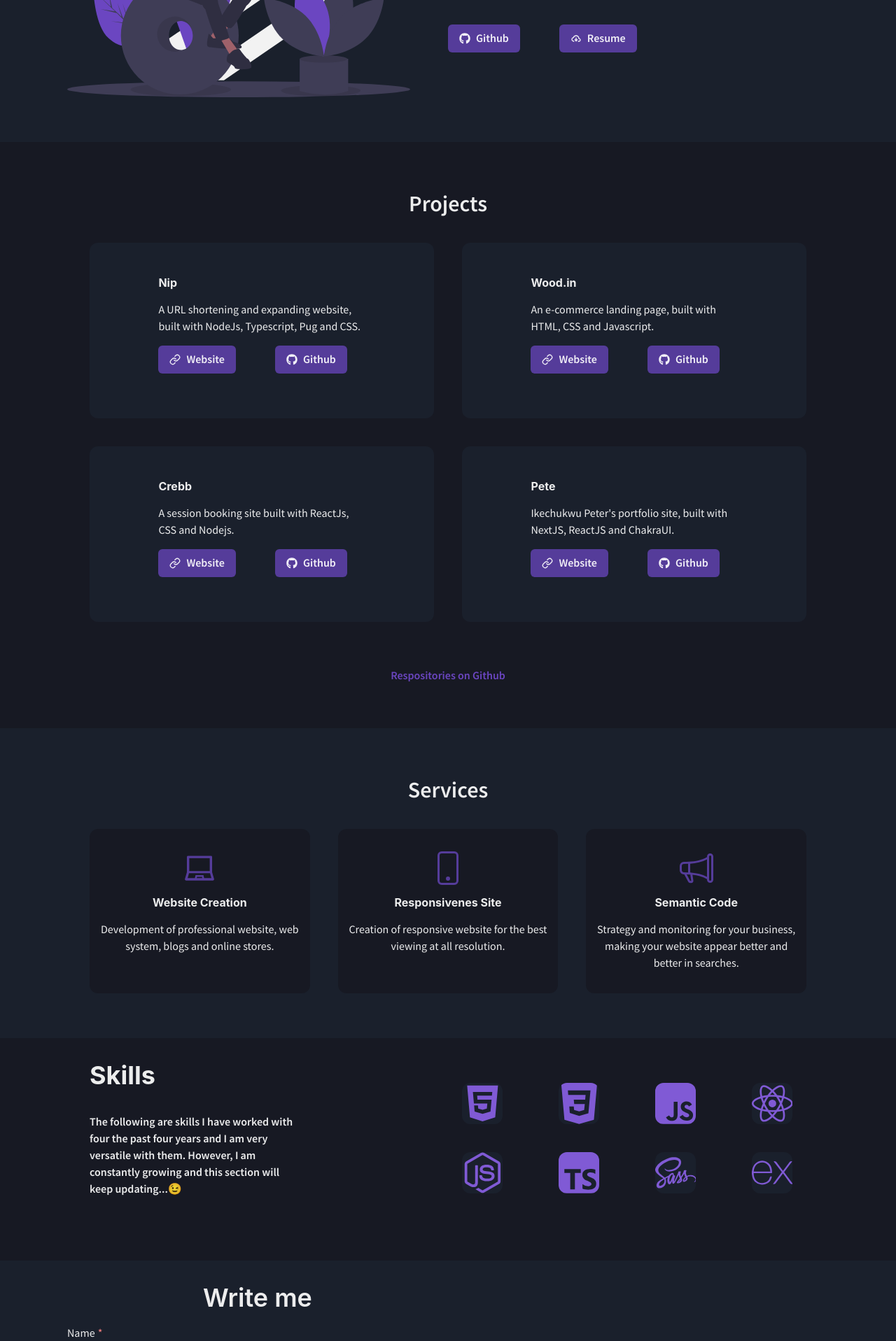
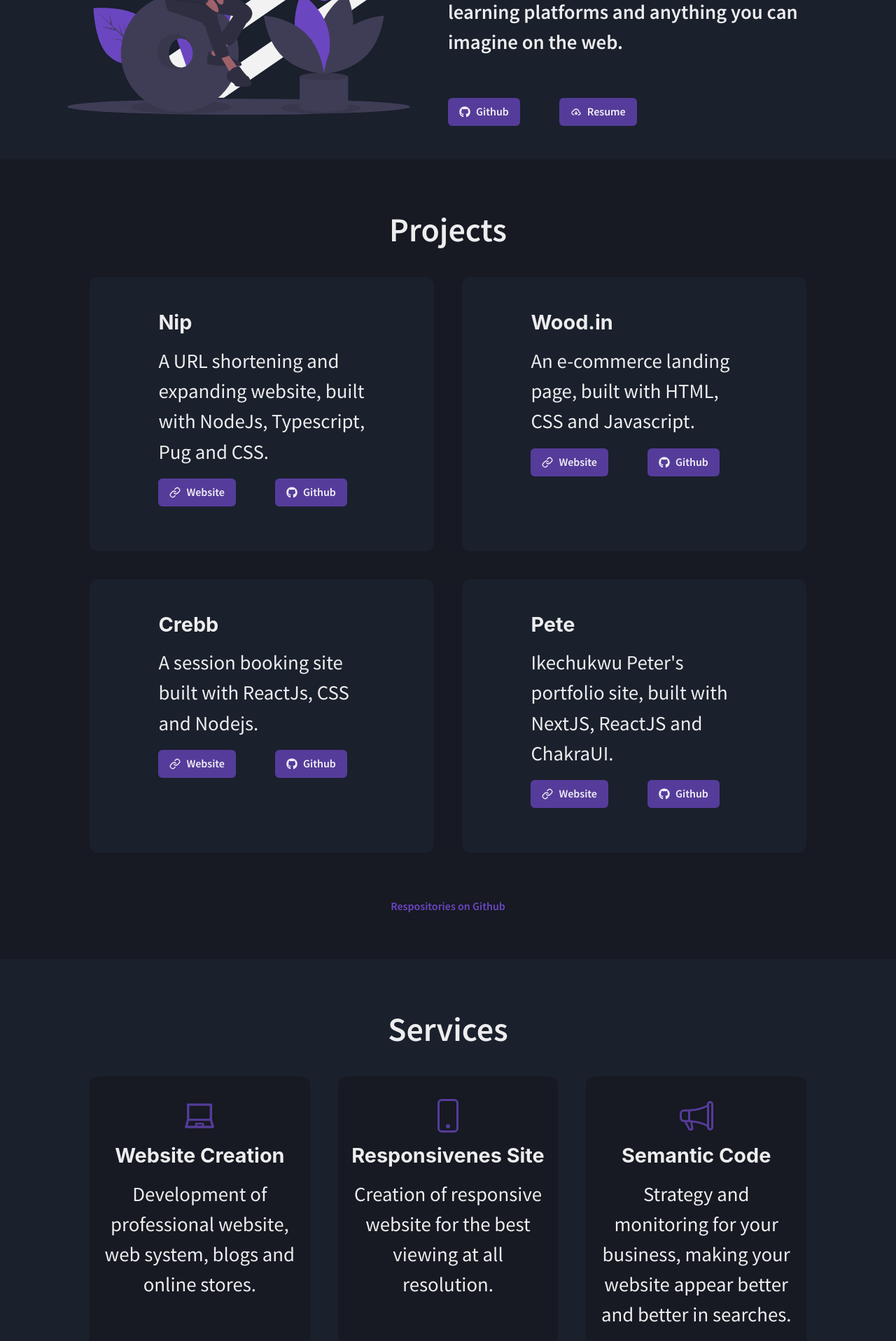
Before and after one commit to ikechukwu-peter/pete, a Next.js app: page / in a window 1280 px wide. Shown: the part 880-2797 px from the top of the page at 70% size. Built offline with nearby package versions, Linux system fonts and the light colour scheme.

Commit message:
fix: fixed font-size

```diff
--- a/components/About.js
+++ b/components/About.js
@@ -40,10 +40,12 @@ export default function About({
                     <Heading fontWeight={600}
                         color={darkTextColor}
                         mb="1rem"
+                        fontSize={["1.5rem","2rem", "2.5rem", "3rem"]}
                     >
                         About me
                     </Heading>
                     <Text fontWeight={600}
+                        fontSize={["1.2rem", "1.4rem", "1.4rem", "1.8rem"]}
                         color={darkTextColor}
                         mb={["1rem", "1.2rem", "1.4rem", "1.6rem"]}
                     >
@@ -51,6 +53,7 @@ export default function About({
                         A fullstack web developer.
                     </Text>
                     <Text fontWeight={600}
+                        fontSize={["1.2rem", "1.4rem", "1.4rem", "1.8rem"]}
                         color={darkTextColor}
                         mb={["1rem", "1.2rem", "1.4rem", "1.6rem"]}
                     >
--- a/components/Contact.js
+++ b/components/Contact.js
@@ -25,7 +25,6 @@ export default function Contact({
     const [subject, setSubject] = useState('')
     const [name, setName] = useState('')
     const [message, setMessage] = useState('')
-    const [error, setError] = useState('')
     const [loading, setLoading] = useState(false)
 
     const handleSubmit = async (e) => {
@@ -104,7 +103,9 @@ export default function Contact({
                     m="auto"
 
                 >
-                    <Heading fontWeight={600}
+                    <Heading
+                        fontWeight={600}
+                        fontSize="3rem"
                         color={darkTextColor}
                         mb="1rem"
                     >
@@ -119,8 +120,13 @@ export default function Contact({
                             w={["100%", "100%", "100%", "80%"]}
                         >
 
-                            <FormLabel htmlFor='name'>Name</FormLabel>
-                            <Input id='name' type='text' placeholder='Enter your name'
+                            <FormLabel
+
+                           fontSize={["1rem", "1.1rem", "1.4rem", "1.6rem"]}
+                                htmlFor='name'>Name</FormLabel>
+                            <Input
+                                fontSize={["1.1rem", "1.1rem", "1.2rem", "1.3rem"]}
+                                id='name' type='text' placeholder='Enter your name'
                                 _focus={
                                     {
                                         borderColor: "purple.700",
@@ -133,10 +139,14 @@ export default function Contact({
                                 value={name}
                                 onChange={(e) => setName(e.target.value)}
                             />
-                            <FormLabel htmlFor='email'
-                                mt="1rem"
+                            <FormLabel
+                              fontSize={["1rem", "1.1rem", "1.4rem", "1.6rem"]}
+                                htmlFor='email'
+                                mt="2rem"
                             >Email address</FormLabel>
-                            <Input id='email' type='email' placeholder='Enter your email'
+                            <Input
+                                fontSize={["1.1rem", "1.1rem", "1.3rem", "1.3rem"]}
+                                id='email' type='email' placeholder='Enter your email'
                                 _focus={
                                     {
                                         borderColor: "purple.700",
@@ -150,13 +160,18 @@ export default function Contact({
                                 onChange={(e) => setEmail(e.target.value)}
                             />
                             <FormHelperText
+                                fontSize={["1.1rem", "1.1rem", "1.2rem", "1.3rem"]}
                                 textAlign="left"
                             >{"We'll never share your email."}</FormHelperText>
 
-                            <FormLabel htmlFor='subject'
-                                mt="1rem"
+                            <FormLabel
+                             fontSize={["1rem", "1.1rem", "1.4rem", "1.6rem"]}
+                                htmlFor='subject'
+                                mt="2rem"
                             >Subject</FormLabel>
-                            <Input id='subject' type='text' placeholder='Enter Subject'
+                            <Input
+                                fontSize={["1.1rem", "1.1rem", "1.2rem", "1.3rem"]}
+                                id='subject' type='text' placeholder='Enter Subject'
                                 _focus={
                                     {
                                         borderColor: "purple.700",
@@ -170,10 +185,11 @@ export default function Contact({
                                 onChange={(e) => setSubject(e.target.value)}
                             />
                             <Textarea
+                                fontSize={["1.1rem", "1.1rem", "1.2rem", "1.3rem"]}
                                 mt="1rem"
                                 focusBorderColor="purple.700"
                                 placeholder='Enter your message'
-                                size='sm'
+                                size='md'
                                 resize={"vertical"}
                                 isRequired
                                 value={message}
--- a/components/Header.js
+++ b/components/Header.js
@@ -234,6 +234,7 @@ export default function Header({
               flexDir={"column"}
               justifyContent={"space-around"}
               alignItems={"center"}
+              touchAction="none"
               w={"100vw"}
               h={"100vh"}
             >
--- a/components/Introduction.js
+++ b/components/Introduction.js
@@ -41,6 +41,7 @@ export default function Introduction({
                         color={lightTextColor}
                         mt={["2rem", "2rem", "3rem", "4rem"]}
                         mb=".2rem"
+                        fontSize={["1.5rem","2rem"]}
                     >
                         {/* "rules": { "react/no-unescaped-entities": 0 } */}
                         {" Hello I'm "}
@@ -48,11 +49,13 @@ export default function Introduction({
                     <Heading fontWeight={600}
                         color={lightTextColor}
                         mb=".1rem"
+                        fontSize={["2.1rem","2.5rem"]}
                     >
                         Ikechukwu Peter
                     </Heading>
                     <Box fontWeight={600}
                         color={lightTextColor}
+                        fontSize={["1.2rem","2rem", "2rem", "2rem"]}
                         mb={["1rem", "1.2rem", "1.4rem", "1.6rem"]}
                     >
                         <Typewriter
--- a/components/Projects.js
+++ b/components/Projects.js
@@ -28,7 +28,7 @@ export default function Projects({
         >
             <Center
                 pt="4rem"
-                fontSize="2rem"
+                fontSize="3rem"
                 fontWeight={600}
             >
                 Projects
@@ -68,12 +68,14 @@ export default function Projects({
 
                     >
                         <Heading
-                            fontSize="1rem"
+                            fontSize="1.8rem"
                             my="1rem"
                         >
                             Nip
                         </Heading>
-                        <Text>
+                        <Text
+                            fontSize={["1.2rem", "1.4rem", "1.4rem", "1.8rem"]}
+                        >
                             A URL shortening and expanding website, built with NodeJs, Typescript, Pug and CSS.
                         </Text>
                         <HStack
@@ -176,12 +178,14 @@ export default function Projects({
                         mt="2rem"
                     >
                         <Heading
-                            fontSize="1rem"
+                            fontSize="1.8rem"
                             my="1rem"
                         >
                             Wood.in
                         </Heading>
-                        <Text>
+                        <Text
+                            fontSize={["1.2rem", "1.4rem", "1.4rem", "1.8rem"]}
+                        >
                             An e-commerce landing page, built with HTML, CSS and Javascript.
                         </Text>
                         <HStack
@@ -285,11 +289,13 @@ export default function Projects({
                         mt="2rem"
                     >
                         <Heading
-                            fontSize="1rem"
+                            fontSize="1.8rem"
                             my="1rem">
                             Crebb
                         </Heading>
-                        <Text>
+                        <Text
+                            fontSize={["1.2rem", "1.4rem", "1.4rem", "1.8rem"]}
+                        >
                             A session booking site built with ReactJs, CSS and Nodejs.
                         </Text>
                         <HStack
@@ -393,12 +399,14 @@ export default function Projects({
                         mt="2rem"
                     >
                         <Heading
-                            fontSize="1rem"
+                            fontSize="1.8rem"
                             my="1rem"
                         >
                             Pete
                         </Heading>
-                        <Text>
+                        <Text
+                            fontSize={["1.2rem", "1.4rem", "1.4rem", "1.8rem"]}
+                        >
                             {"Ikechukwu Peter's portfolio site, built with NextJS, ReactJS and ChakraUI."}
                         </Text>
                         <HStack
@@ -408,7 +416,7 @@ export default function Projects({
                             <DarkMode>
                                 <Link
                                     href="https://pete.vercel.app/"
-                                      _hover={
+                                    _hover={
                                         {
                                             textDecor: "none"
                                         }
--- a/components/Services.js
+++ b/components/Services.js
@@ -24,7 +24,7 @@ export default function Services({
         >
             <Center
                 pt="4rem"
-                fontSize="2rem"
+                fontSize="3rem"
                 fontWeight={600}
             >
                 Services
@@ -76,12 +76,14 @@ export default function Services({
                         </Box>
 
                         <Heading
-                            fontSize="1rem"
+                             fontSize="1.8rem"
                             my="1rem"
                         >
                             Website Creation
                         </Heading>
-                        <Text>
+                        <Text
+                            fontSize={["1.2rem", "1.4rem", "1.4rem", "1.8rem"]}
+                        >
                             Development of professional website, web system,
                             blogs and online stores.
                         </Text>
@@ -126,12 +128,14 @@ export default function Services({
                         </Box>
 
                         <Heading
-                            fontSize="1rem"
+                             fontSize="1.8rem"
                             my="1rem"
                         >
                             Responsivenes Site
                         </Heading>
-                        <Text>
+                        <Text
+                            fontSize={["1.2rem", "1.4rem", "1.4rem", "1.8rem"]}
+                        >
                             Creation of responsive website for the best viewing at all resolution.
                         </Text>
 
@@ -174,12 +178,14 @@ export default function Services({
                         </Box>
 
                         <Heading
-                            fontSize="1rem"
+                             fontSize="1.8rem"
                             my="1rem"
                         >
                             Semantic Code
                         </Heading>
-                        <Text>
+                        <Text
+                            fontSize={["1.2rem", "1.4rem", "1.4rem", "1.8rem"]}
+                        >
                             Strategy and monitoring for your business, making your website appear better and better in searches.
                         </Text>
 
--- a/components/Skills.js
+++ b/components/Skills.js
@@ -35,16 +35,19 @@ export default function Skills({
             >
                 <Box
                     w={["100%", "100%", "100%", "50%"]}
+                    color={lightTextColor}
 
                 >
                     <Heading
                         mb="2rem"
+                        fontSize="3rem"
                     >
                         Skills
                     </Heading>
                     <Text
                         fontWeight={600}
                         w={["100%", "100%", "100%", "60%"]}
+                        fontSize={["1.2rem", "1.4rem", "1.4rem", "1.6rem"]}
                     >
                         The following are skills I have worked with four the past four years and I am very versatile with them.
                         However, I am constantly growing and this section will keep updating...😉
```
Lines whose indentation alone changed are shown as unchanged.
